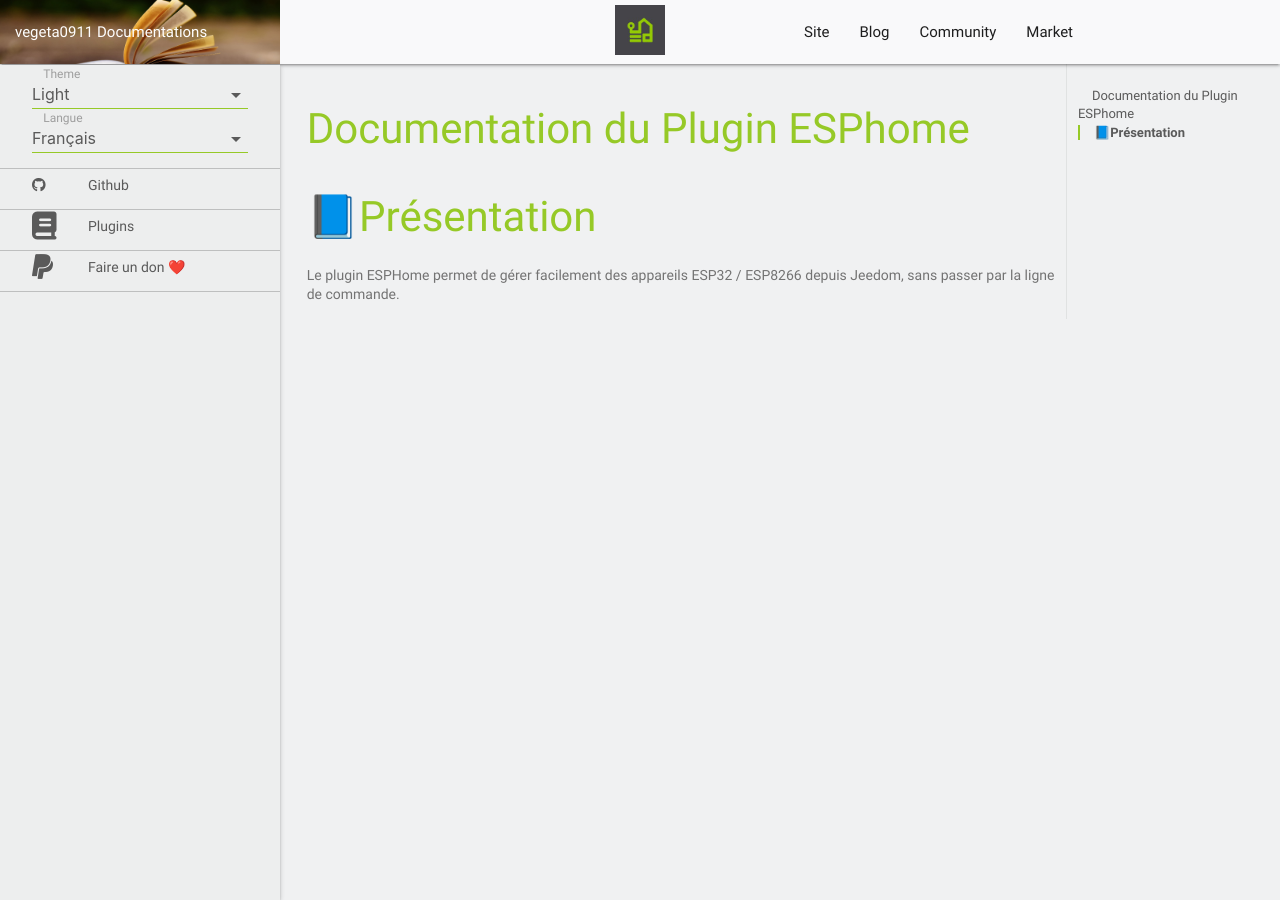
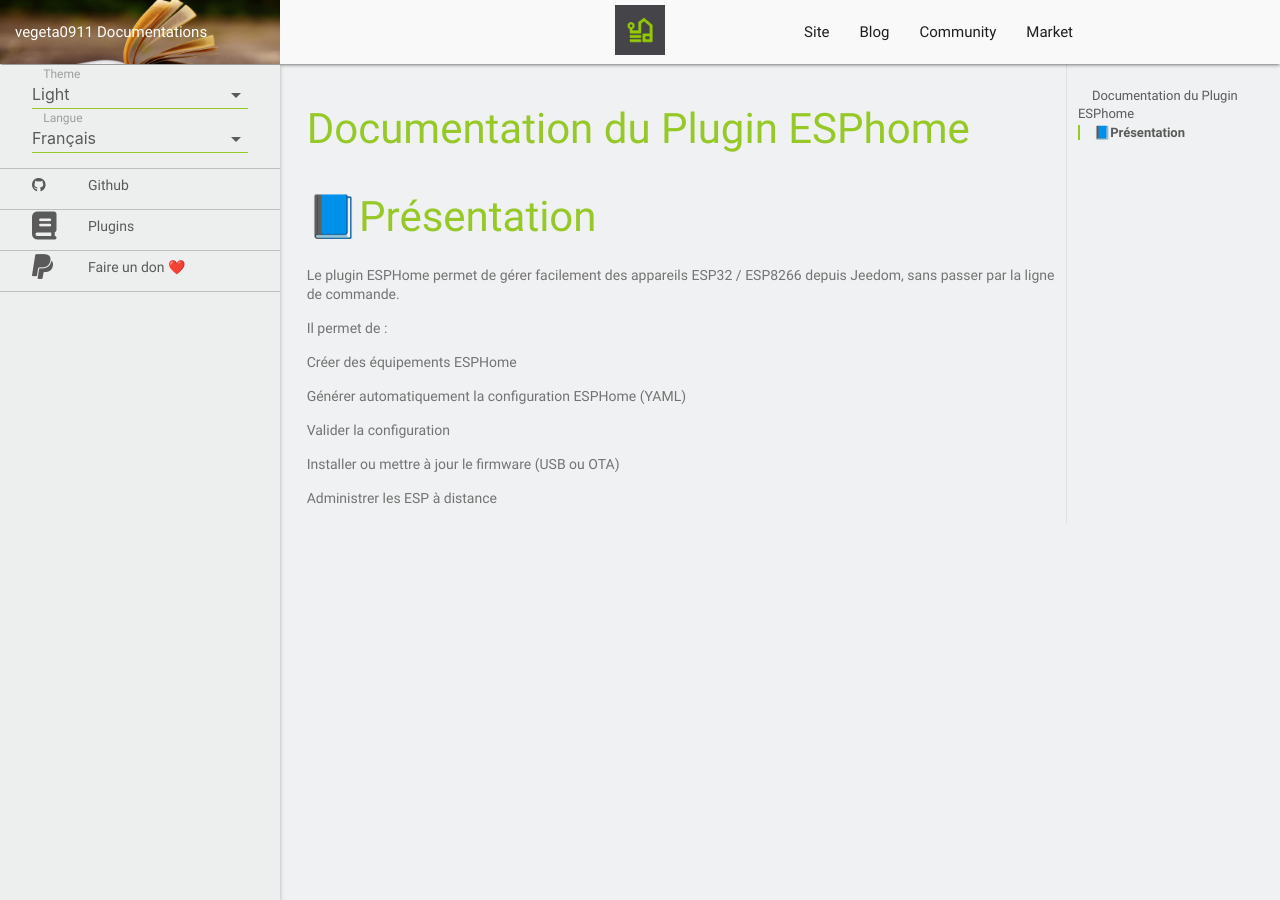
Before and after one commit to vegeta0911/documentation, a Jekyll site: the page built from plugins/fr_FR/ESPhome/index.md, in a window 1280 px wide and 900 px high. Built offline with Jekyll 4.4.1, drawn with Linux system fonts in a browser that asks for light colours; nearby versions of some CDN libraries; our own code applies the rules of GitHub Pages for plain Markdown files; library files that are not in the unit come from our copies.

Commit message:
Update ESPHome plugin documentation with features
Added features and capabilities of the ESPHome plugin.

```diff
--- a/plugins/fr_FR/ESPhome/index.md
+++ b/plugins/fr_FR/ESPhome/index.md
@@ -4,3 +4,15 @@
 📘Présentation
 ===
 Le plugin ESPHome permet de gérer facilement des appareils ESP32 / ESP8266 depuis Jeedom, sans passer par la ligne de commande.
+
+Il permet de :
+
+Créer des équipements ESPHome
+
+Générer automatiquement la configuration ESPHome (YAML)
+
+Valider la configuration
+
+Installer ou mettre à jour le firmware (USB ou OTA)
+
+Administrer les ESP à distance
```
